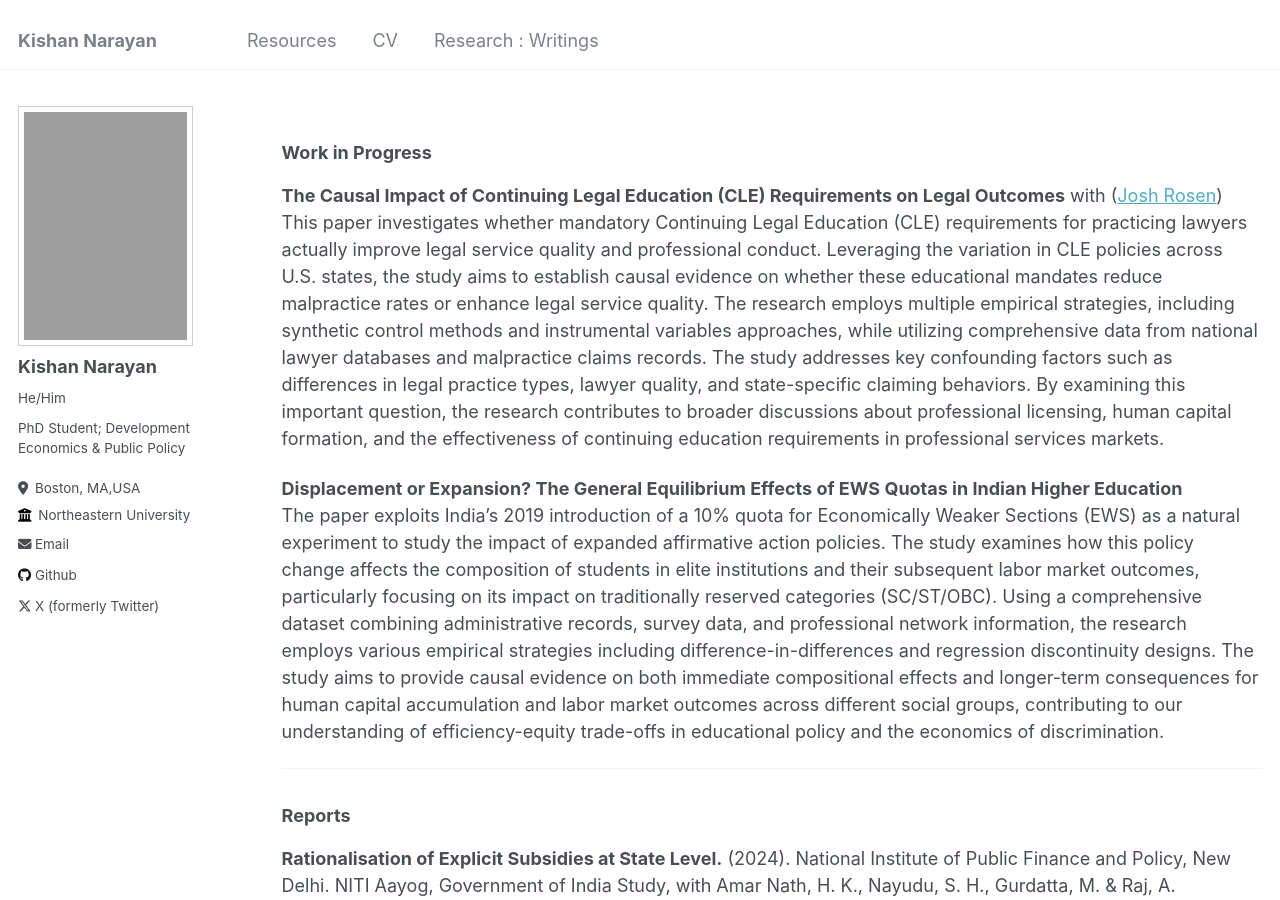
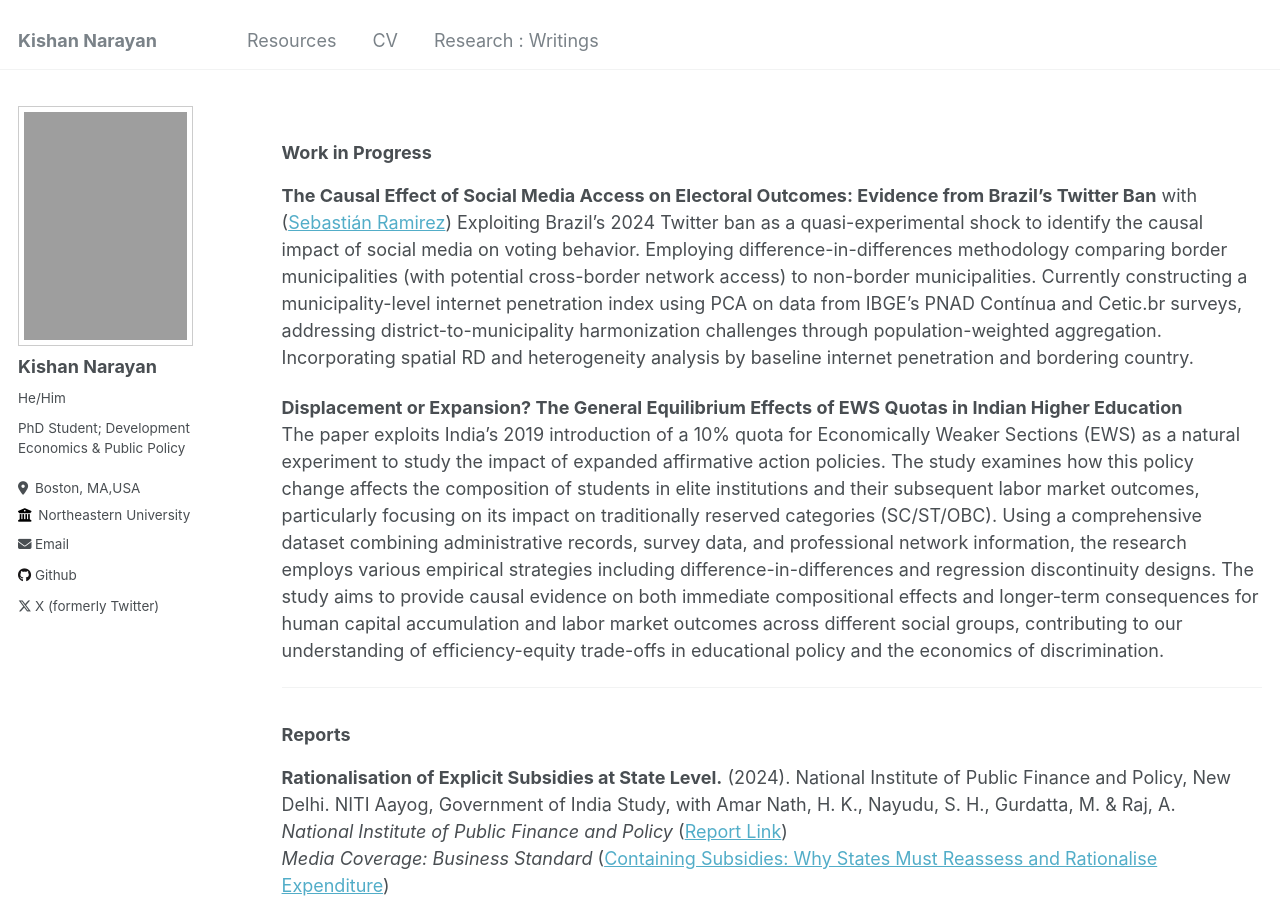
Before and after one commit to narayankishan/narayankishan.github.io, a Jekyll site: the page built from _pages/Research-Writings.md, in a window 1280 px wide and 900 px high. Built offline with Jekyll 4.4.1, drawn with Linux system fonts in a browser that asks for light colours.

Commit message:
removed paper with josh

```diff
--- a/_pages/Research-Writings.md
+++ b/_pages/Research-Writings.md
@@ -7,8 +7,8 @@ author_profile: true
 
 ### Work in Progress
 
-**The Causal Impact of Continuing Legal Education (CLE) Requirements on Legal Outcomes** with ([Josh Rosen](https://joshrrosen.github.io/personal-website/))
-This paper investigates whether mandatory Continuing Legal Education (CLE) requirements for practicing lawyers actually improve legal service quality and professional conduct. Leveraging the variation in CLE policies across U.S. states, the study aims to establish causal evidence on whether these educational mandates reduce malpractice rates or enhance legal service quality. The research employs multiple empirical strategies, including synthetic control methods and instrumental variables approaches, while utilizing comprehensive data from national lawyer databases and malpractice claims records. The study addresses key confounding factors such as differences in legal practice types, lawyer quality, and state-specific claiming behaviors. By examining this important question, the research contributes to broader discussions about professional licensing, human capital formation, and the effectiveness of continuing education requirements in professional services markets.
+**The Causal Effect of Social Media Access on Electoral Outcomes: Evidence from Brazil's Twitter Ban** with ([Sebastián Ramirez](https://cssh.northeastern.edu/student/sebastian-ramirez/))
+Exploiting Brazil's 2024 Twitter ban as a quasi-experimental shock to identify the causal impact of social media on voting behavior. Employing difference-in-differences methodology comparing border municipalities (with potential cross-border network access) to non-border municipalities. Currently constructing a municipality-level internet penetration index using PCA on data from IBGE's PNAD Contínua and Cetic.br surveys, addressing district-to-municipality harmonization challenges through population-weighted aggregation. Incorporating spatial RD and heterogeneity analysis by baseline internet penetration and bordering country.
 
 **Displacement or Expansion? The General Equilibrium Effects of EWS Quotas in Indian Higher Education**
 The paper exploits India's 2019 introduction of a 10% quota for Economically Weaker Sections (EWS) as a natural experiment to study the impact of expanded affirmative action policies. The study examines how this policy change affects the composition of students in elite institutions and their subsequent labor market outcomes, particularly focusing on its impact on traditionally reserved categories (SC/ST/OBC). Using a comprehensive dataset combining administrative records, survey data, and professional network information, the research employs various empirical strategies including difference-in-differences and regression discontinuity designs. The study aims to provide causal evidence on both immediate compositional effects and longer-term consequences for human capital accumulation and labor market outcomes across different social groups, contributing to our understanding of efficiency-equity trade-offs in educational policy and the economics of discrimination.
```
